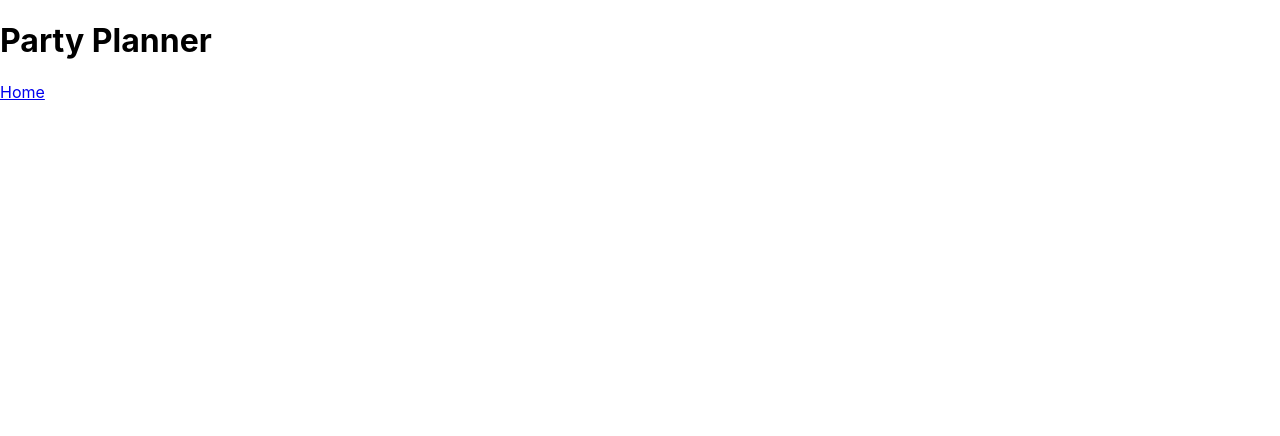
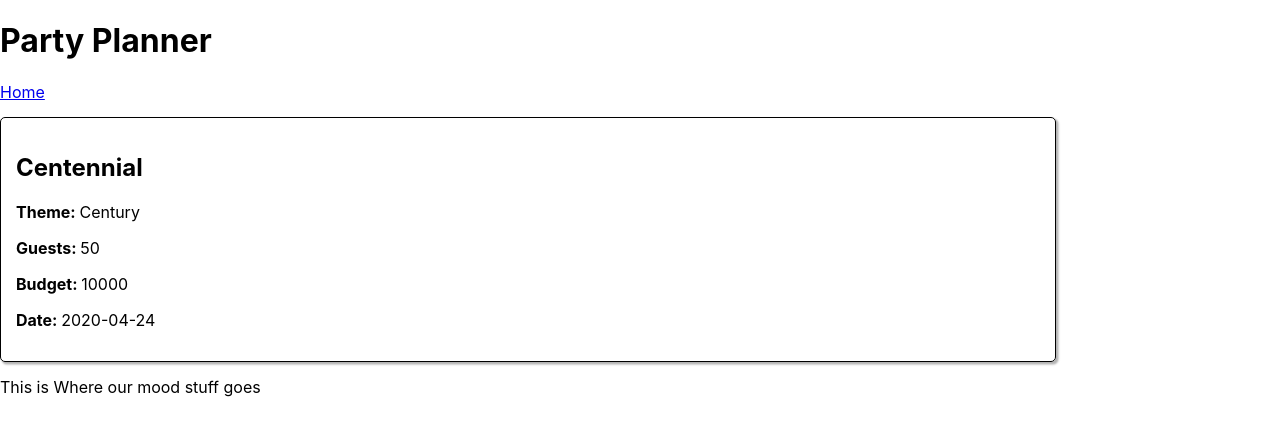
Before and after one commit to partyplannerlambda/ppl-frontend, a React (Create React App) app: page /parties/1 in a window 1280 px wide. Shown: the top 436 px of the page. Built offline with nearby package versions, Linux system fonts and the light colour scheme.

Commit message:
refactored event Card to work as details section of event view, building out eventView

```diff
--- a/src/components/EventCard.js
+++ b/src/components/EventCard.js
@@ -5,7 +5,7 @@ import {withRouter} from 'react-router-dom'
 export default withRouter(function(props){
     const {event} = props;
     if (!event) {
-        return <div>It Seems this event doesn't exist</div>
+        return <div>Loading Event Details</div>
     }
 
     const pushToPage = () => {
@@ -13,7 +13,7 @@ export default withRouter(function(props){
     }
 
     return(
-        <EventCard onClick={pushToPage}>
+        <EventCard onClick={!props.mainPage ? pushToPage : null}>
             <h2>{event.name}</h2>
             <p><strong>Theme: </strong>{event.theme}</p>
             <p><strong>Guests: </strong>{event.n_of_guests}</p>
--- /dev/null
+++ b/src/components/EventMoodModal.js
@@ -0,0 +1,5 @@
+import React from 'react';
+
+export default function(props){
+    return <div>This is Where our mood stuff goes</div>
+}
--- a/src/views/EventView.js
+++ b/src/views/EventView.js
@@ -1,12 +1,24 @@
-import React from 'react';
+import React, {useEffect, useState} from 'react';
 // import styled from 'styled-components';
-// import {connect} from 'react-redux';
+import {connect} from 'react-redux';
 
 import Header from '../components/Header'
+import EventCard from '../components/EventCard'
+import EventMoodModal from '../components/EventMoodModal'
+
+import data from '../dummy-data';
+
 export default function(props){
+    const [event, setEvent] = useState(undefined);
 
+    useEffect(()=>{
+        setEvent(data.find(event => event.id == props.match.params.id))
+    }, [])
+
+    console.log(event)
     return (<>
         <Header />
-
+        <EventCard mainPage event={event}/>
+        <EventMoodModal />
     </>)
 }
```
Also changed, not shown: src/components/ShoppingList.js (added), src/components/TodoList.js (added).
